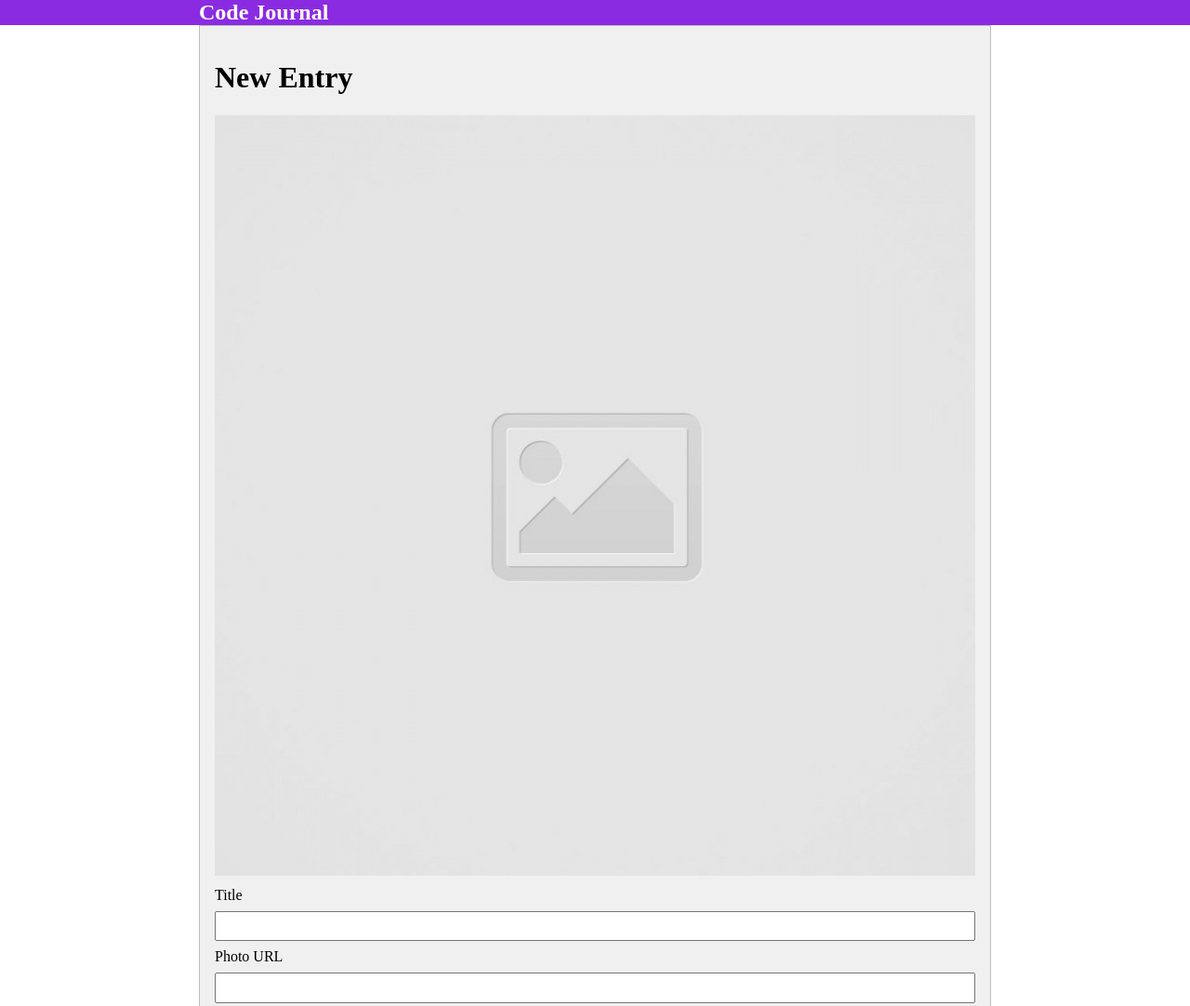
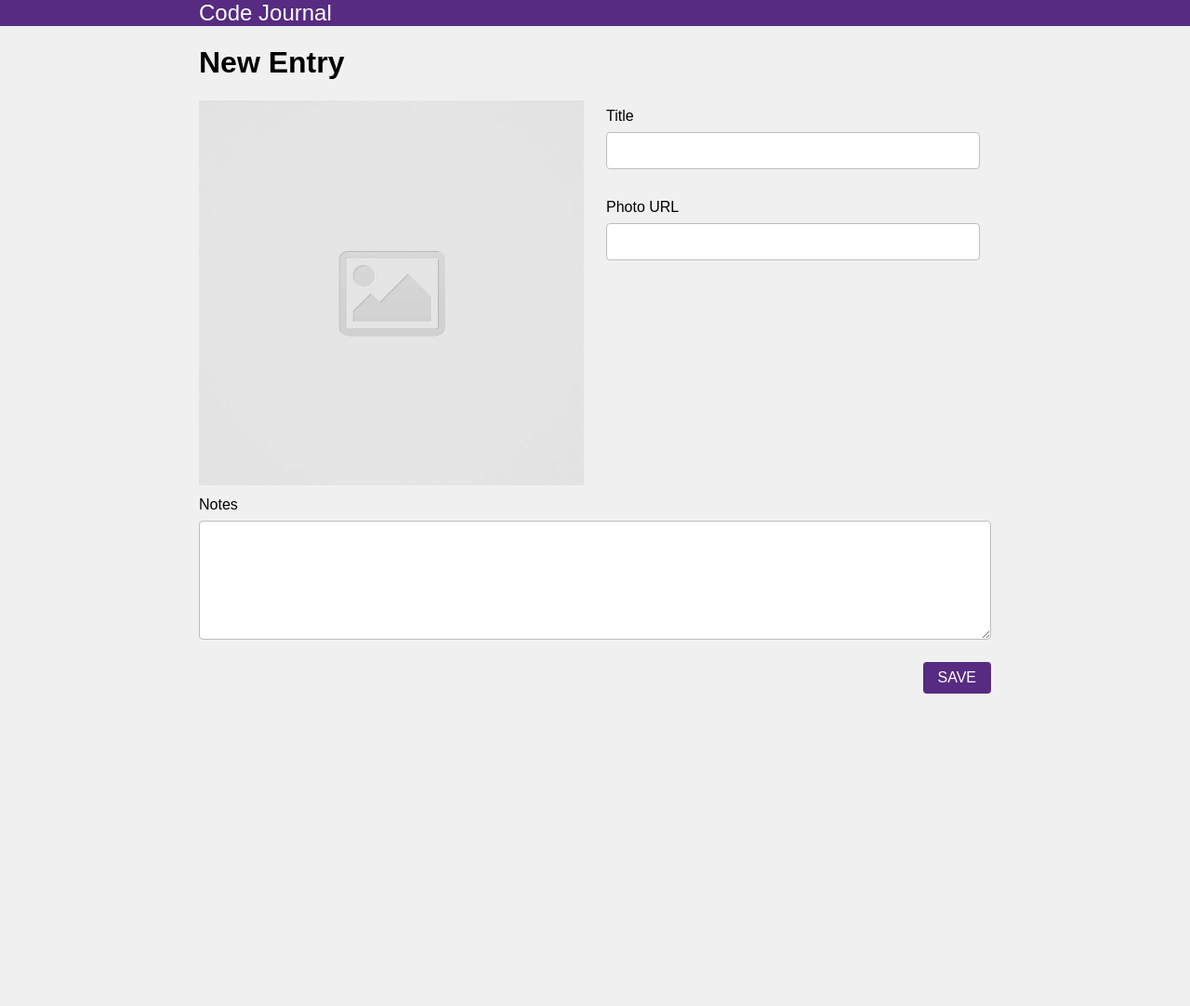
Before and after one commit to gquathamer/code-journal, a website: page index.html in a window 1280 px wide. Shown: the top 1082 px of the page at 93% size. After the commit the page ends 800 px from the top, so only its background shows below. Drawn offline with nearby package versions, Linux system fonts and the light colour scheme.

Commit message:
completed issue 1

```diff
--- a/css/styles.css
+++ b/css/styles.css
@@ -1,5 +1,69 @@
+body {
+  background-color: #f0f0f0;
+}
+
 header {
-  background-color: blueviolet;
+  background-color: #562b81;
+}
+
+label,
+input,
+textarea {
+  display: block;
+  width: 100%;
+  padding-top: 0.5em;
+  padding-bottom: 0.5em;
+}
+
+h1,
+h2,
+label {
+  font-family: "Proza Libre", sans-serif;
+}
+
+h2 {
+  font-weight: 100;
+}
+
+input,
+textarea {
+  padding: 0.5rem;
+  margin-bottom: 1.5rem;
+  border: 1px solid rgb(189, 189, 189);
+  font-size: 1rem;
+  font-family: "Open Sans", sans-serif;
+}
+
+button {
+  padding: 0.5rem 1rem;
+  font-size: 1rem;
+  border: none;
+  color: white;
+  text-transform: uppercase;
+  background-color: #562b81;
+  cursor: pointer;
+  transition: background-color 0.15s ease;
+}
+
+input,
+textarea,
+button {
+  border-radius: 0.25rem;
+}
+
+input:focus,
+textarea:focus {
+  outline: none;
+  border: 1px solid rgb(150, 66, 233);
+  box-shadow: 0 0 1px 1px rgba(150, 66, 233, 0.6);
+}
+
+.padding-0 {
+  padding: 0;
+}
+
+.padding-left-0 {
+  padding-left: 0;
 }
 
 .white-text {
@@ -18,16 +82,10 @@ header {
   width: 100%;
 }
 
-label,
-input,
-textarea {
-  display: block;
-  width: 100%;
-  padding-top: 0.5em;
-  padding-bottom: 0.5em;
+.full-flex {
+  flex-basis: 100%;
 }
 
-form {
-  background-color: rgb(240, 240, 240);
-  border: 1px solid rgb(189, 189, 189);
+.justify-end {
+  justify-content: end;
 }
--- a/index.html
+++ b/index.html
@@ -10,6 +10,9 @@
     crossorigin="anonymous"
     href="https://cdnjs.cloudflare.com/ajax/libs/font-awesome/5.14.0/css/all.min.css"
     integrity="sha512-1PKOgIY59xJ8Co8+NE6FZ+LOAZKjy+KY8iq0G4B3CyeY6wYHN3yt9PW0XpSriVlkMXe40PTKnXrLnZ9+fkDaog==">
+  <link rel="preconnect" href="https://fonts.googleapis.com">
+  <link rel="preconnect" href="https://fonts.gstatic.com" crossorigin>
+  <link href="https://fonts.googleapis.com/css2?family=Barlow:wght@400;700&family=Open+Sans&display=swap" rel="stylesheet">
   <link rel="stylesheet" href="css/reset.css">
   <link rel="stylesheet" href="css/layout.css">
   <link rel="stylesheet" href="css/styles.css">
@@ -22,17 +25,22 @@
   </header>
   <main>
     <div data-view="entry-form" class="container">
-      <form id="create-entry" class="padding-1em">
-        <h1>New Entry</h1>
-        <div class="col-sm-full col-lg-third">
-          <img class="col-sm-full" src="./images/placeholder-image-square.jpg" alt="placeholder-image-square">
+      <form id="create-entry" class="row">
+        <h1 class="full-flex">New Entry</h1>
+        <div class="column-half padding-left-0">
+          <img id="photo-window" class="col-sm-full" src="./images/placeholder-image-square.jpg" alt="placeholder-image-square">
         </div>
-        <label for="title">Title</label>
-        <input type="text" name="title" id="entry-title" required>
-        <label for="photo-url">Photo URL</label>
-        <input type="text" name="photo-url" id="entry-photo" required>
+        <div class="column-half">
+          <label for="title">Title</label>
+          <input type="text" name="title" id="entry-title" required>
+          <label for="photo-url">Photo URL</label>
+          <input type="text" name="photo-url" id="entry-photo" required>
+        </div>
         <label for="notes">Notes</label>
         <textarea name="notes" id="entry-notes" rows="5" required></textarea>
+        <div class="row column-full justify-end padding-0">
+          <button type="submit">SAVE</button>
+        </div>
       </form>
     </div>
   </main>
--- a/js/data.js
+++ b/js/data.js
@@ -6,3 +6,9 @@ var data = {
   editing: null,
   nextEntryId: 1
 };
+
+var previousDataModelString = localStorage.getItem('data-model');
+
+if (previousDataModelString !== null) {
+  data = JSON.parse(previousDataModelString);
+}
--- a/js/main.js
+++ b/js/main.js
@@ -1,2 +1,25 @@
 /* global data */
 /* exported data */
+var photoUrl = document.querySelector('#entry-photo');
+var photoWindow = document.querySelector('#photo-window');
+
+photoUrl.addEventListener('blur', function (event) {
+  photoWindow.src = photoUrl.value;
+});
+
+var entryForm = document.forms[0];
+
+entryForm.addEventListener('submit', function (event) {
+  event.preventDefault();
+  var formControl = {};
+  for (var i = 0; i < entryForm.elements.length - 1; i++) {
+    formControl[entryForm.elements[i].name] = entryForm.elements[i].value;
+  }
+  formControl.entryId = data.nextEntryId;
+  data.nextEntryId++;
+  data.entries.unshift(formControl);
+  photoWindow.src = './images/placeholder-image-square.jpg';
+  entryForm.reset();
+  var dataModelString = JSON.stringify(data);
+  localStorage.setItem('data-model', dataModelString);
+});
```
